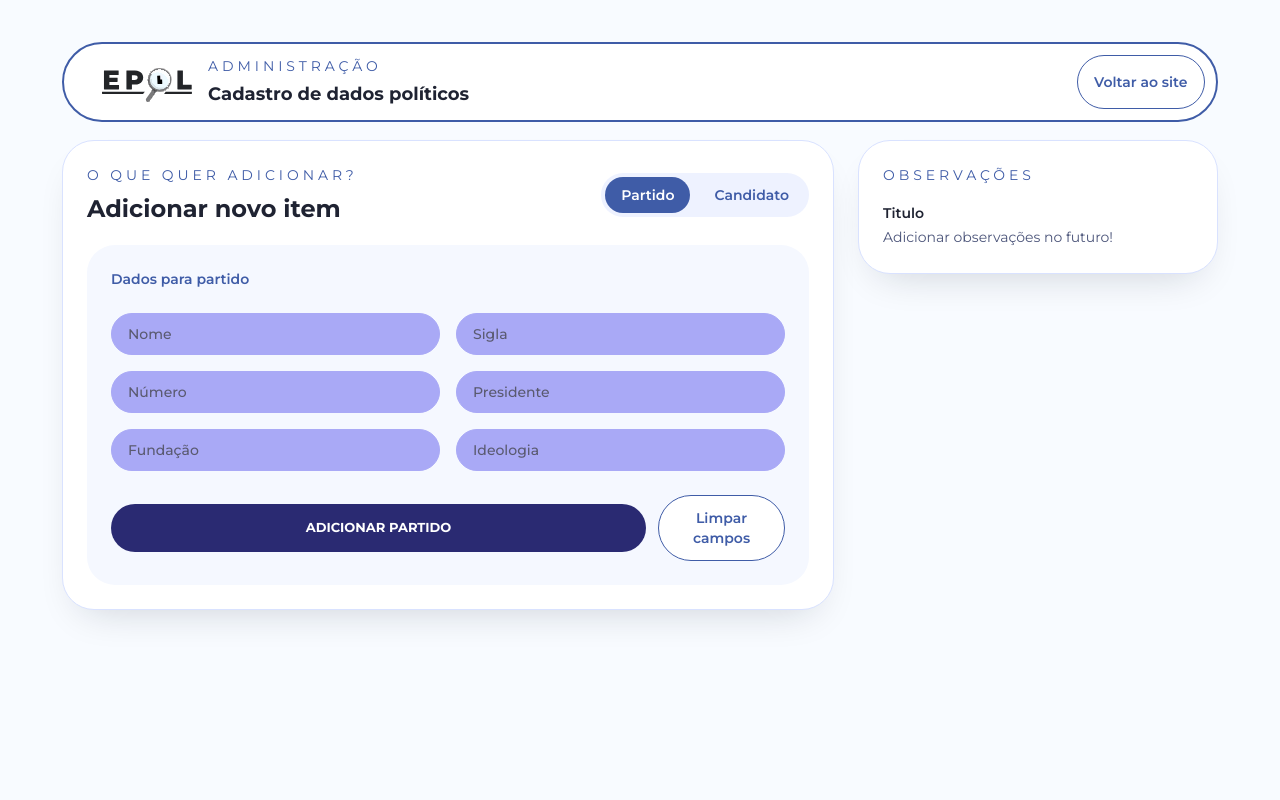
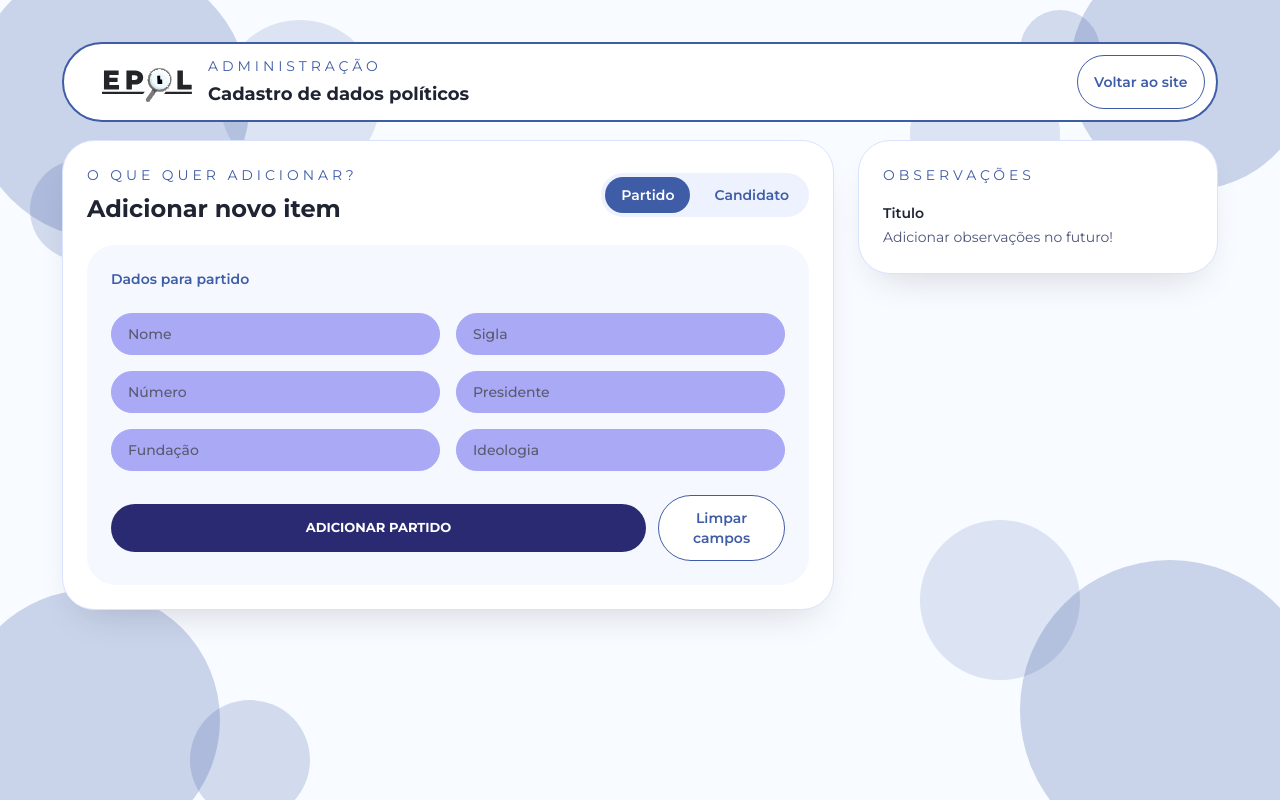
Before and after one commit to tcc-epol-ejs/epol-web, a React (Vite) app: page /admin in a window 1280 px wide. Built offline with nearby package versions, Linux system fonts and the light colour scheme.

Commit message:
feat: adiciona background de esferas na página

```diff
--- a/src/pages/admin/index.tsx
+++ b/src/pages/admin/index.tsx
@@ -3,6 +3,19 @@ import { useNavigate } from 'react-router-dom';
 import Botao from '../../components/botoes/botao';
 import Textbox from '../../components/inputs';
 import LogoEPOL from '../../assets/SVGs/LogoEPOL.svg';
+
+const bolasConfig = [
+  { size: 280, top: '-40px', left: '-30px', opacity: 0.25 },
+  { size: 160, top: '20px', left: '220px', opacity: 0.15 },
+  { size: 100, top: '160px', left: '30px', opacity: 0.2 },
+  { size: 240, top: '-50px', right: '-30px', opacity: 0.25 },
+  { size: 150, top: '60px', right: '220px', opacity: 0.15 },
+  { size: 80, top: '10px', right: '180px', opacity: 0.2 },
+  { size: 260, bottom: '-50px', left: '-40px', opacity: 0.25 },
+  { size: 120, bottom: '-20px', left: '190px', opacity: 0.2 },
+  { size: 300, bottom: '-60px', right: '-40px', opacity: 0.25 },
+  { size: 160, bottom: '120px', right: '200px', opacity: 0.15 },
+];
 
 export default function Admin() {
   const navigate = useNavigate();
@@ -33,7 +46,6 @@ export default function Admin() {
     setStatusMessage('');
   };
 
-  // Função criada para mudar a aba e limpar os formulários automaticamente
   const handleSectionChange = (section: 'partido' | 'politico') => {
     setActiveSection(section);
     setFormData(initialFormState);
@@ -80,7 +92,7 @@ export default function Admin() {
       }
 
       /*
-      LÓGICA DE INSERT - CANDIDATOS
+      LÓGICA DE INSERT DOS CANDIDATOS
       const query = `
         INSERT INTO dados_politicos.candidatos (
           nome_completo,
@@ -113,7 +125,27 @@ export default function Admin() {
   };
 
   return (
-    <section className="min-h-[100dvh] bg-[#f8fbff] text-[#1f2332]">
+    <section className="relative min-h-[100dvh] bg-[#f8fbff] text-[#1f2332]">
+      <div className="fixed inset-0 pointer-events-none z-0 overflow-hidden">
+        {bolasConfig.map((b, i) => (
+          <div
+            key={i}
+            className="absolute rounded-full"
+            style={{
+              width: b.size,
+              height: b.size,
+              top: 'top' in b ? b.top : undefined,
+              bottom: 'bottom' in b ? b.bottom : undefined,
+              left: 'left' in b ? b.left : undefined,
+              right: 'right' in b ? b.right : undefined,
+              backgroundColor: '#3f5ca7',
+              opacity: b.opacity,
+            }}
+          />
+        ))}
+      </div>
+
+      <div className="relative z-10">
         <div className="fixed top-0 left-0 right-0 z-[1000]">
           <div className="mx-[62px] mt-[42px] flex h-[80px] w-[calc(100%-124px)] items-center justify-between rounded-full border-2 border-[#3f5ca7] bg-white pl-[38px] pr-[11.5px] py-[11.5px]">
             <div className="flex items-center gap-4">
@@ -329,6 +361,7 @@ export default function Admin() {
             </div>
           </div>
         </div>
+      </div>
     </section>
   );
 }
```
Lines whose indentation alone changed are shown as unchanged.
